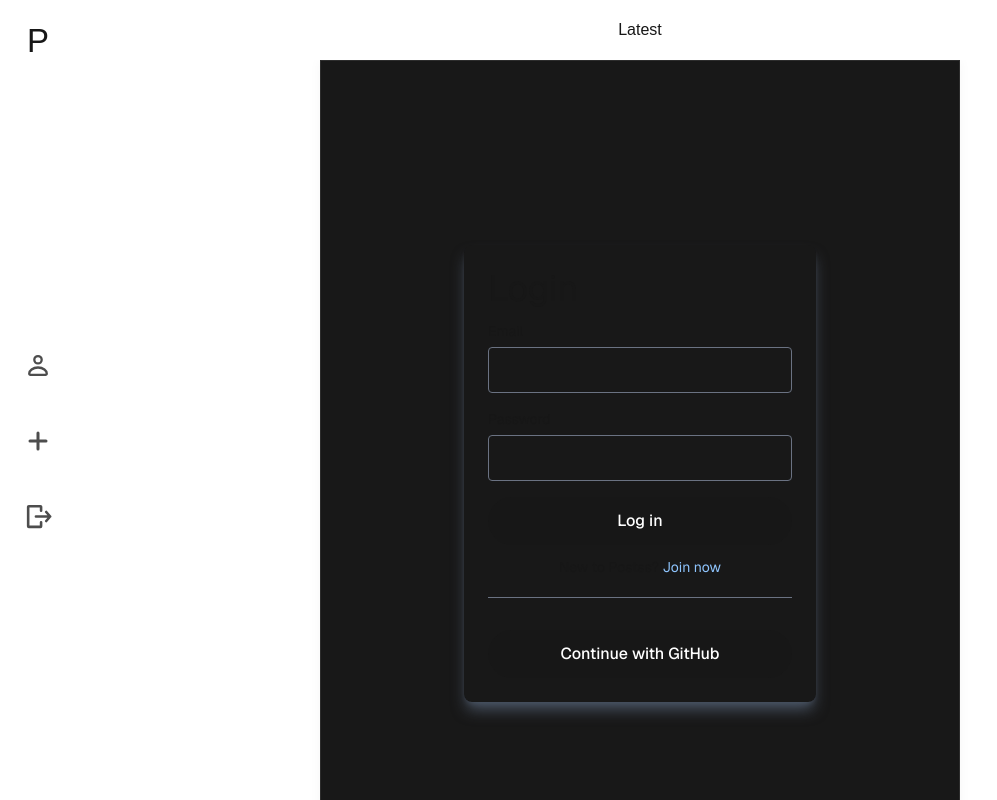
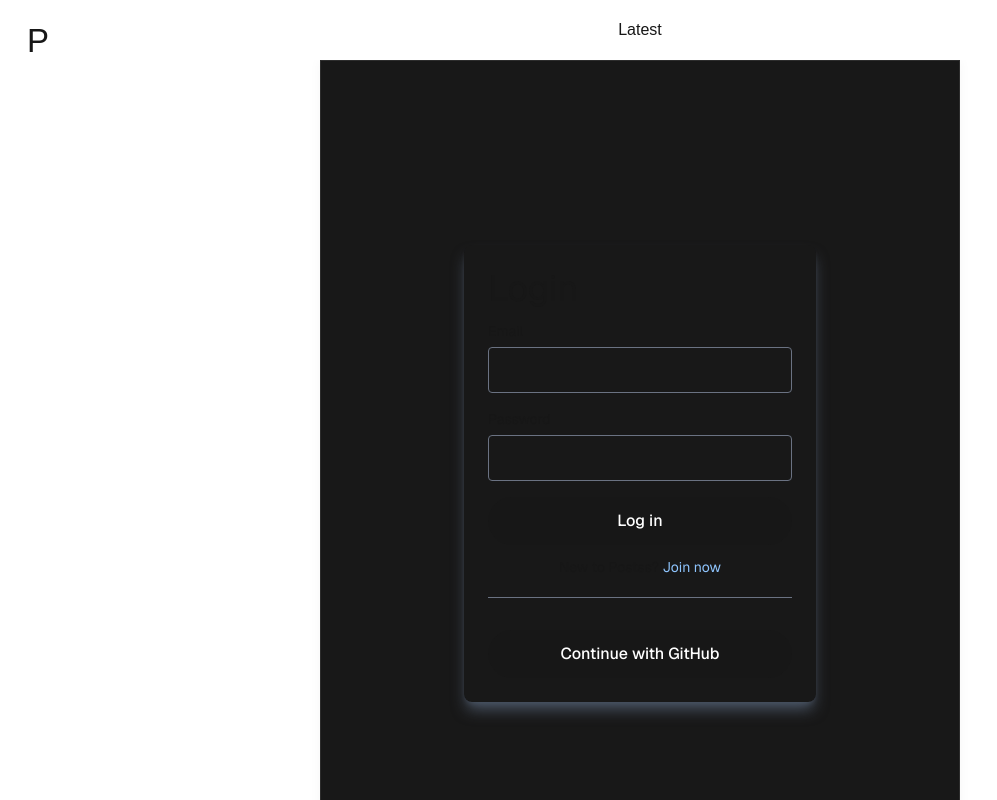
Before and after one commit to oluwatobiss/postss-frontend, a Next.js app: page / in a window 1280 px wide. Shown: the whole page, without its empty margins (0-997 px from the left). Built offline with nearby package versions, Linux system fonts and the light colour scheme; no server answers; a web font is replaced by a local one.

Commit message:
refactor: Show logout and profile uis to only logged in users

```diff
--- a/app/_components/Aside.tsx
+++ b/app/_components/Aside.tsx
@@ -1,3 +1,4 @@
+import { useEffect, useState } from "react";
 import { Mr_Bedfort } from "next/font/google";
 import { svg } from "../_svg";
 import Link from "next/link";
@@ -9,6 +10,13 @@ export default function Aside({
 }: {
   openPostDialog: VoidFunction;
 }) {
+  const [userToken, setUserToken] = useState("");
+
+  useEffect(() => {
+    const token = localStorage.getItem("postssToken");
+    token && setUserToken(token);
+  }, []);
+
   return (
     <aside className="z-10 fixed bg-[rgba(10, 10, 10, 0.85)] backdrop-blur-lg h-full w-19 flex flex-col items-center">
       <Link href="/">
@@ -18,6 +26,7 @@ export default function Aside({
           P
         </div>
       </Link>
+      {userToken && (
         <div className="grow flex items-center">
           <div className="grid gap-y-4 [&_div]:size-15 [&_div]:rounded-xl [&_div]:flex [&_div]:items-center [&_div]:justify-center [&_div]:cursor-pointer [&_div]:hover:bg-[rgba(255,255,255,0.08)] [&_svg]:text-[rgb(77,77,77)]">
             <Link href="/profile/@oluwatobiss">
@@ -32,6 +41,7 @@ export default function Aside({
             <div>{svg.boxArrowRight}</div>
           </div>
         </div>
+      )}
     </aside>
   );
 }
```
Lines whose indentation alone changed are shown as unchanged.
